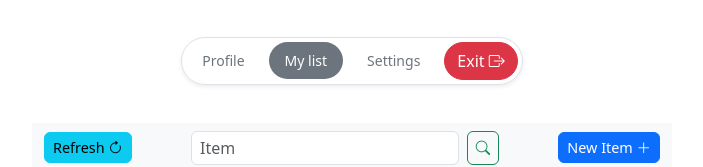
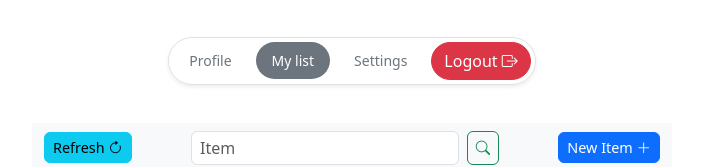
Before and after one commit to YoungC0DE/Shopping-list, a Vue app: page /home/dashboard in a window 1280 px wide. Shown: the top 167 px of the page, without its empty margins (288-991 px from the left). Built offline with nearby package versions, Linux system fonts and the light colour scheme; no server answers; the HTML template or start-up script is replaced by a standard one.

Commit message:
improviments

```diff
--- a/src/components/Header.vue
+++ b/src/components/Header.vue
@@ -24,8 +24,12 @@
         {{ item.label }}
       </span>
     </li>
-    <button type="button" class="btn btn-danger rounded-5" v-on:click="exit()">
-      Exit
+    <button
+      type="button"
+      class="btn btn-danger rounded-5"
+      v-on:click="logout()"
+    >
+      Logout
       <i class="bi bi-box-arrow-right"></i>
     </button>
   </ul>
@@ -50,7 +54,7 @@ export default {
       this.$router.push({ name: value });
       this.current_page = value;
     },
-    exit() {
+    logout() {
       sessionStorage.clear();
       localStorage.clear();
       this.$router.push({ name: "Login" });
--- a/src/stores/user.js
+++ b/src/stores/user.js
@@ -4,9 +4,9 @@ export const useUserStore = defineStore("user", {
   // state
   state: () => {
     let encriptedData = sessionStorage.getItem("piniaState");
-    var data = '';
+    var data = "";
     if (encriptedData) {
-      data = JSON.parse(atob(encriptedData, 'base64'));
+      data = JSON.parse(atob(encriptedData, "base64"));
     }
     return {
       user_id: data.user_id || null,
--- a/src/views/Dashboard.vue
+++ b/src/views/Dashboard.vue
@@ -188,7 +188,7 @@
     </table>
   </div>
 
-  <hr>
+  <hr />
   <div class="d-flex flex-row justify-content-between">
     <b>Total</b>
     <b>$ {{ products_total }}</b>
@@ -282,6 +282,7 @@ export default {
             showConfirmButton: true,
           }).then((confirm) => {
             this.loadProductsOnTable();
+            console.log(confirm);
           });
         })
         .catch((error) => {
--- a/src/views/Login.vue
+++ b/src/views/Login.vue
@@ -88,15 +88,18 @@ export default {
   },
   methods: {
     setData(data) {
-      this.store.$patch({
+      let NewData = {
         user_id: data.data[0].ID,
         name: data.data[0].name,
         email: data.data[0].email,
         avatar: data.data[0].avatar,
         level: data.data[0].level,
+      };
+      this.store.$patch({
+        NewData,
       });
 
-      sessionStorage.setItem("piniaState", btoa(JSON.stringify(Object(this.store))));
+      sessionStorage.setItem("piniaState", btoa(JSON.stringify(NewData)));
     },
     validate() {
       this.incorrect_login = false;
--- a/src/views/Profile.vue
+++ b/src/views/Profile.vue
@@ -133,7 +133,7 @@ export default {
       let urlData = `user_id=${this.data.user_id}&avatar=${this.data.avatar}&name=${this.data.name}&email=${this.data.email}&password=${this.data.password}`;
       axios
         .put(import.meta.env.VITE_BASE_API + "/users/edit?" + urlData)
-        .then((resp) => {
+        .then(() => {
           this.store.user_id = this.data.user_id;
           this.store.avatar = this.data.avatar;
           this.store.name = this.data.name;
@@ -143,7 +143,7 @@ export default {
             icon: "success",
             title: "Changed data",
             text: "Successfully changed data.",
-          }).then((confirm) => {
+          }).then(() => {
             this.$router.push({ name: "Dashboard" });
           });
         });
--- a/src/views/Register.vue
+++ b/src/views/Register.vue
@@ -111,18 +111,15 @@ export default {
       let urlData = `name=${this.data.name}&email=${this.data.email}&password=${this.data.password}`;
       axios
         .post(import.meta.env.VITE_BASE_API + "/users/register?" + urlData)
-        .then((resp) => {
-          console.log(resp);
+        .then(() => {
           // Go to Home Page
           Swal.fire({
             icon: "success",
             title: "Created Account",
             text: "Account successfully created. Please login to proceed.",
             showConfirmButton: true,
-          }).then((confirm) => {
-            if (confirm) {
+          }).then(() => {
               this.$router.push("/");
-            }
           });
         });
     },
```
